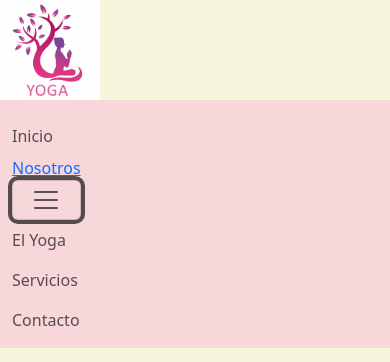
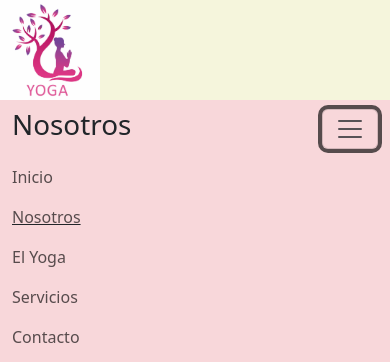
Before and after one commit to GaboGonza78/Preentrega3-Gonzalez, a plain HTML site: page nosotros.html in a window 390 px wide. Both pictures are taken after a click on the button "Toggle navigation". Shown: the top 362 px of the page. Drawn offline with nearby package versions, Linux system fonts and the light colour scheme.

Commit message:
Nav bar actualizado

```diff
--- a/css/style.css
+++ b/css/style.css
@@ -1,11 +1,11 @@
 
 
-header nav ul li a:hover {
+header nav.navbar .nav-item:hover {
     background-color: pink;
+}
 
-
-
-
+header nav.navbar .nav-item.active {
+    text-decoration: underline;
 }
 
 /*header nav {
--- a/nosotros.html
+++ b/nosotros.html
@@ -16,7 +16,34 @@
         <img src="Images/YogaLogo.jpg" alt="Yoga Logo" width="100px">
 
         <nav class="navbar navbar-expand-md bg-danger-subtle">
+
             <div class="container-fluid">
+                <h1>Nosotros</h1>
+                <button class="navbar-toggler" type="button" data-bs-toggle="collapse" data-bs-target="#navbarNav" aria-controls="navbarNav" aria-expanded="false" aria-label="Toggle navigation">
+                    <span class="navbar-toggler-icon"></span>
+                </button>
+                <div class="collapse navbar-collapse justify-content-end" id="navbarNav">
+                    <ul class="navbar-nav mt-2 mt-md-0">
+                    <li class="nav-item">
+                        <a class="nav-link" href="index.html">Inicio</a>
+                    </li>
+                    <li class="nav-item active">
+                        <a class="nav-link" href="nosotros.html">Nosotros</a>
+                    </li>
+                    <li class="nav-item">
+                        <a class="nav-link" href="elyoga.html">El Yoga</a>
+                    </li>
+                    <li class="nav-item">
+                        <a class="nav-link" href="servicios.html">Servicios</a>
+                    </li>
+                    <li class="nav-item">
+                        <a class="nav-link" href="contacto.html">Contacto</a>
+                    </li>
+                    </ul>
+                </div>
+            </div>
+
+            <!-- <div class="container-fluid">
 
                 <ul class="navbar-nav mt-2 mt-md-0">
                     <li class="nav-item">
@@ -38,7 +65,7 @@
                     </li>
                 </ul>
                 </div>
-            </div>
+            </div> -->
         </nav>
 
     </header>
```
Also changed, not shown: contacto.html (+8 -7 lines), elyoga.html (+9 -8 lines), index.html (+5 -3 lines), servicios.html (+8 -7 lines).
